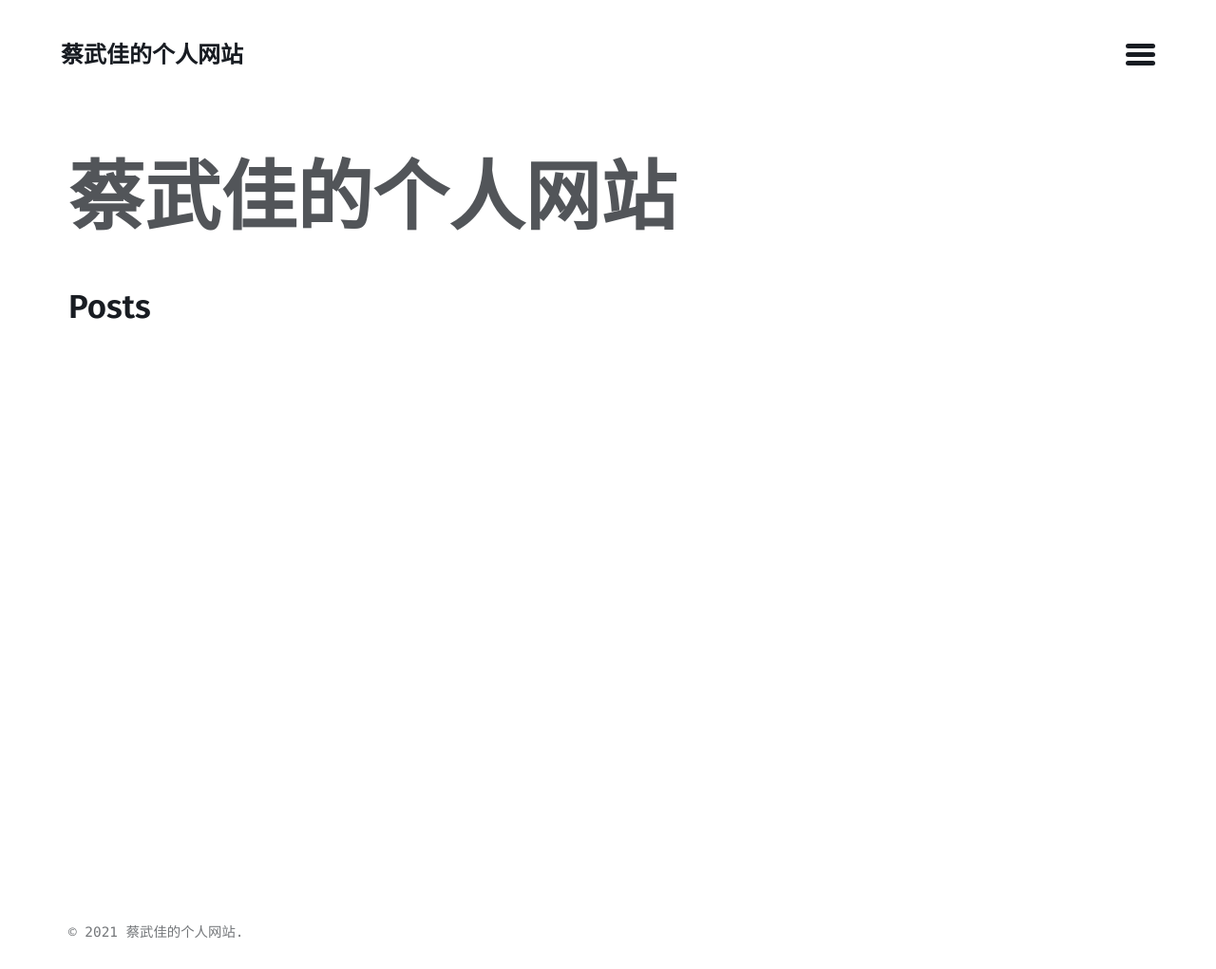
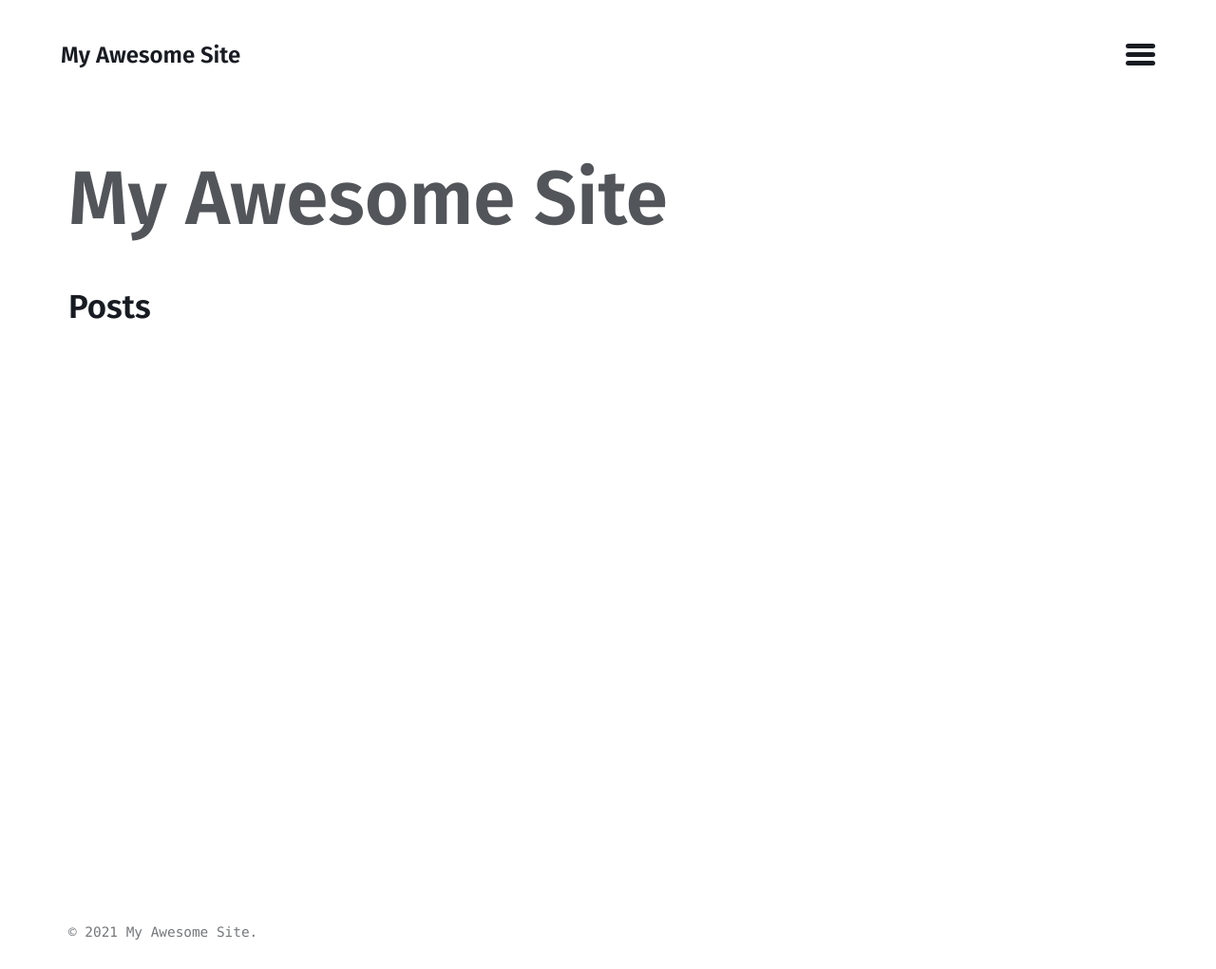
Before and after one commit to mmistakes/jekyll-theme-basically-basic, a Jekyll site: the page built from index.md, in a window 1280 px wide. Shown: the whole page at 95% size. Built offline with Jekyll 4.4.1, drawn with Linux system fonts in a browser that asks for light colours.

Commit message:
Revert "初始化_config.yml,配置 lang, title, description, baseurl, url, theme；改个人域名"
This reverts commit 6dfcced3250c0614a9b4e47221897e4390634827.

```diff
--- a/_config.yml
+++ b/_config.yml
@@ -13,14 +13,14 @@
 # you will see them accessed via {{ site.title }}, {{ site.email }}, and so on.
 # You can create any custom variable you would like, and they will be accessible
 # in the templates via {{ site.myvariable }}.
-lang: zh-CN
-title: 蔡武佳的个人网站
+lang: en-US
+title: My Awesome Site
 email:
-description: "CaiWujia"
-baseurl: "/cwj_295" # the optional subpath of your site, e.g. "/blog"
-url: "http://cwj_295.gitee.io" # the base hostname & protocol for your site e.g. "https://mmistakes.github.io"
+description:
+baseurl: # the optional subpath of your site, e.g. "/blog"
+url: # the base hostname & protocol for your site e.g. "https://mmistakes.github.io"
 author:
-  name: "CaiWujia"
+  name:
   twitter:
   picture:
 twitter_username:
@@ -37,7 +37,7 @@ algolia:
 
 # Build settings
 markdown: kramdown
-# theme: jekyll-theme-basically-basic
+theme: jekyll-theme-basically-basic
 plugins: # previsously gems
   - jekyll-feed
   - jekyll-seo-tag
```
